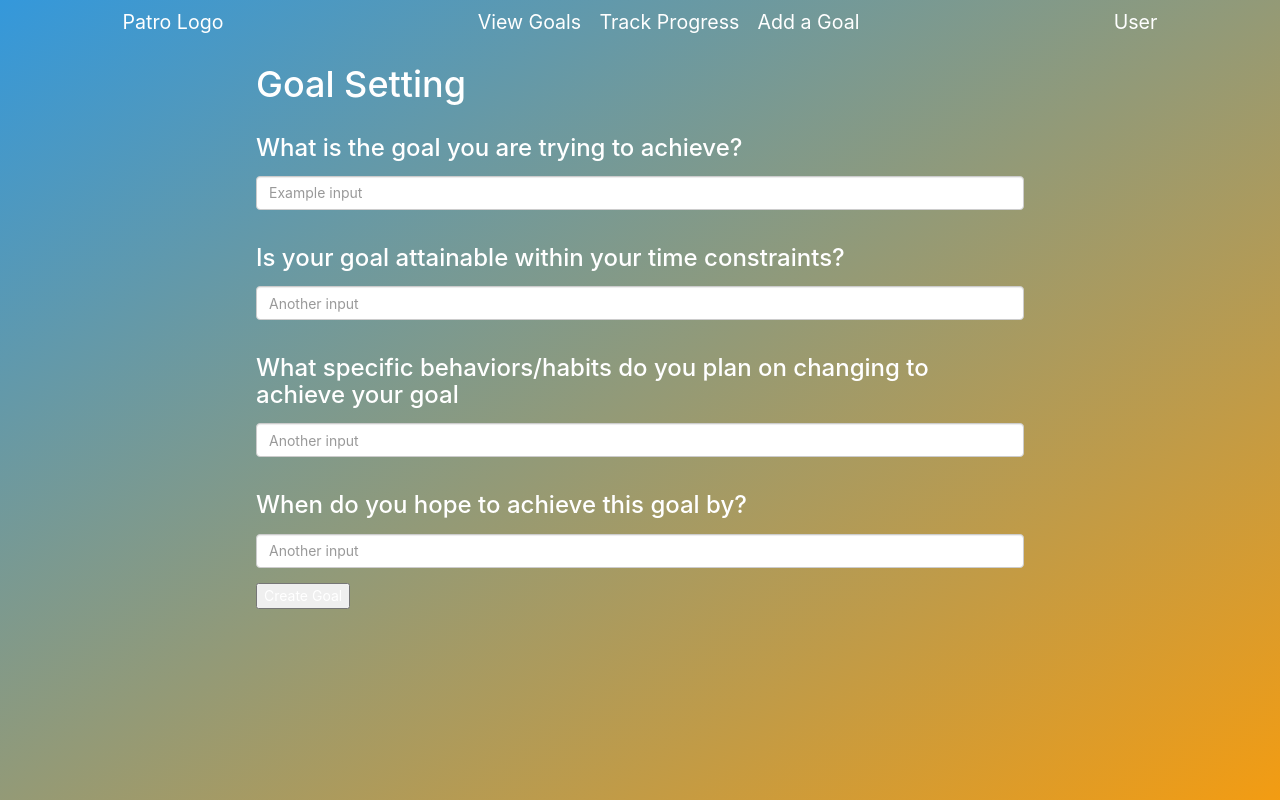
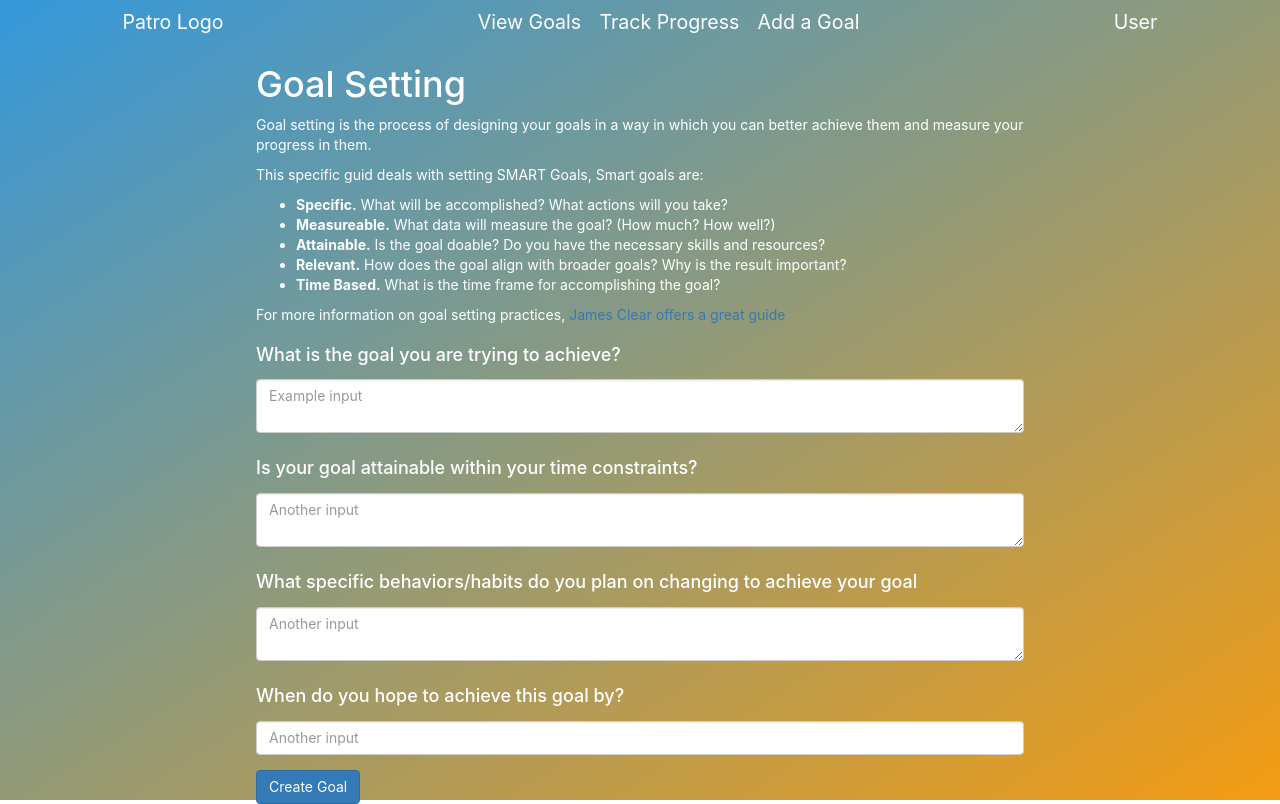
Before and after one commit to grantfogle/patro-frontend, a React (Create React App) app: page /create-goal in a window 1280 px wide. Built offline with nearby package versions, Linux system fonts and the light colour scheme.

Commit message:
added goal form to app

```diff
--- a/src/components/GoalForm.js
+++ b/src/components/GoalForm.js
@@ -14,26 +14,35 @@ class GoalForm extends Component {
         return (
             <div className="goal-form">
                 <h1>Goal Setting</h1>
-                <p></p>
+                <p>Goal setting is the process of designing your goals in a way in which you can better achieve them and measure your progress in them.</p>
+                <p>This specific guid deals with setting SMART Goals, Smart goals are:</p>
+                <ul>
+                    <li><b>Specific.</b> What will be accomplished? What actions will you take?</li>
+                    <li><b>Measureable.</b> What data will measure the goal? (How much? How well?)</li>
+                    <li><b>Attainable.</b> Is the goal doable? Do you have the necessary skills and resources?</li>
+                    <li><b>Relevant.</b> How does the goal align with broader goals? Why is the result important?</li>
+                    <li><b>Time Based.</b> What is the time frame for accomplishing the goal?</li>
+                </ul>
+                <p>For more information on goal setting practices, <a href="#">James Clear offers a great guide</a></p>
                 <form>
                     <div className="form-group">
-                        <label for="formGroupExampleInput"><h3>What is the goal you are trying to achieve?</h3></label>
-                        <input type="text" className="form-control" id="formGroupExampleInput" placeholder="Example input" />
+                        <label for="formGroupExampleInput"><h4>What is the goal you are trying to achieve?</h4></label>
+                        <textarea type="text" className="form-control" id="formGroupExampleInput" placeholder="Example input" />
                     </div>
 
                     <div className="form-group">
-                        <label for="formGroupExampleInput2"><h3>Is your goal attainable within your time constraints?</h3></label>
+                        <label for="formGroupExampleInput2"><h4>Is your goal attainable within your time constraints?</h4></label>
+                        <textarea type="text" className="form-control" id="formGroupExampleInput2" placeholder="Another input" />
+                    </div>
+                    <div className="form-group">
+                        <label for="formGroupExampleInput2"><h4>What specific behaviors/habits do you plan on changing to achieve your goal</h4></label>
+                        <textarea type="text" className="form-control" id="formGroupExampleInput2" placeholder="Another input" />
+                    </div>
+                    <div className="form-group">
+                        <label for="formGroupExampleInput2"><h4>When do you hope to achieve this goal by?</h4></label>
                         <input type="text" className="form-control" id="formGroupExampleInput2" placeholder="Another input" />
                     </div>
-                    <div className="form-group">
-                        <label for="formGroupExampleInput2"><h3>What specific behaviors/habits do you plan on changing to achieve your goal</h3></label>
-                        <input type="text" className="form-control" id="formGroupExampleInput2" placeholder="Another input" />
-                    </div>
-                    <div className="form-group">
-                        <label for="formGroupExampleInput2"><h3>When do you hope to achieve this goal by?</h3></label>
-                        <input type="text" className="form-control" id="formGroupExampleInput2" placeholder="Another input" />
-                    </div>
-                    <button type="submit">Create Goal</button>
+                    <button type="submit" className="btn btn-primary">Create Goal</button>
                 </form>
             </div>
 
```
